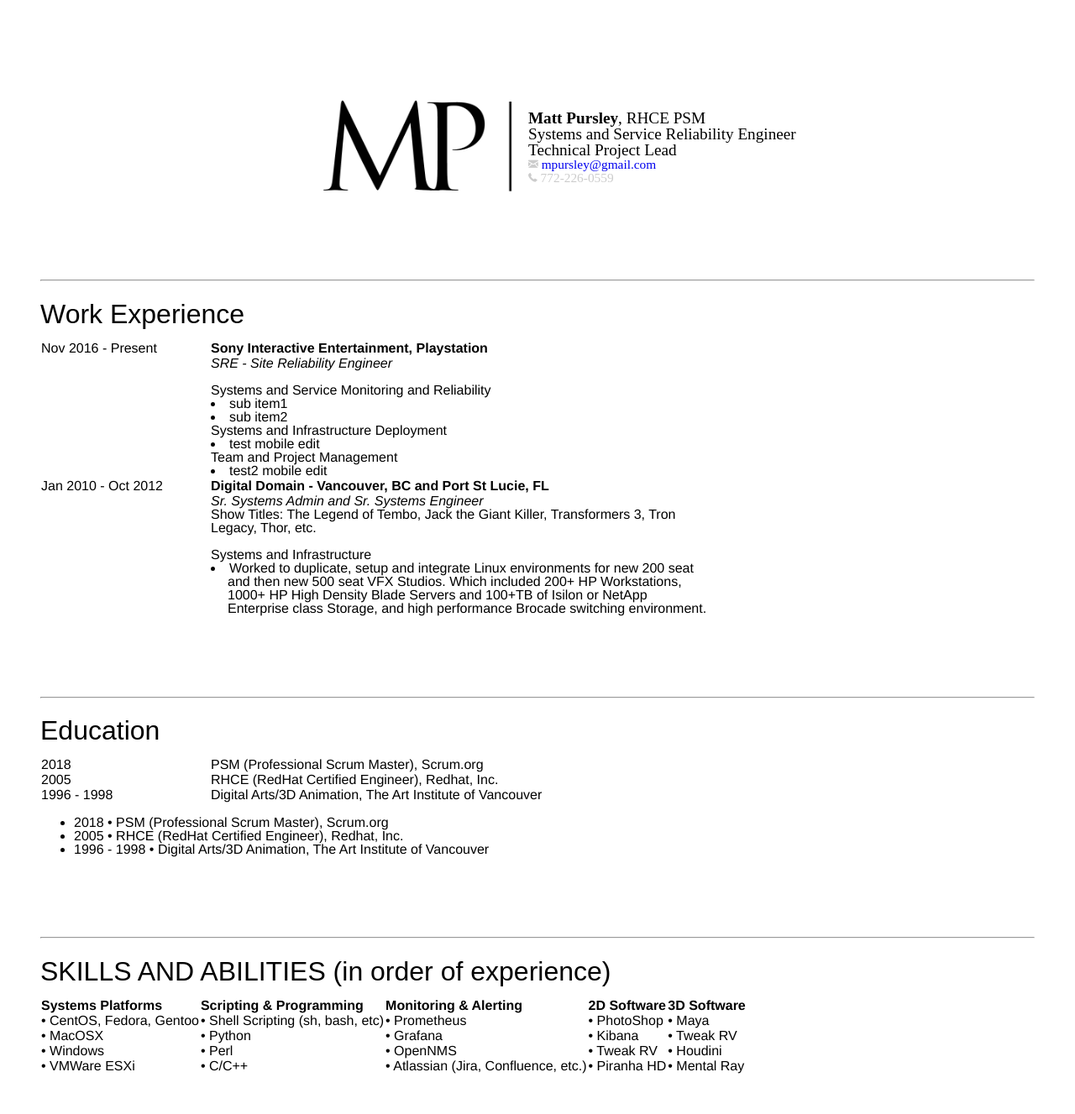
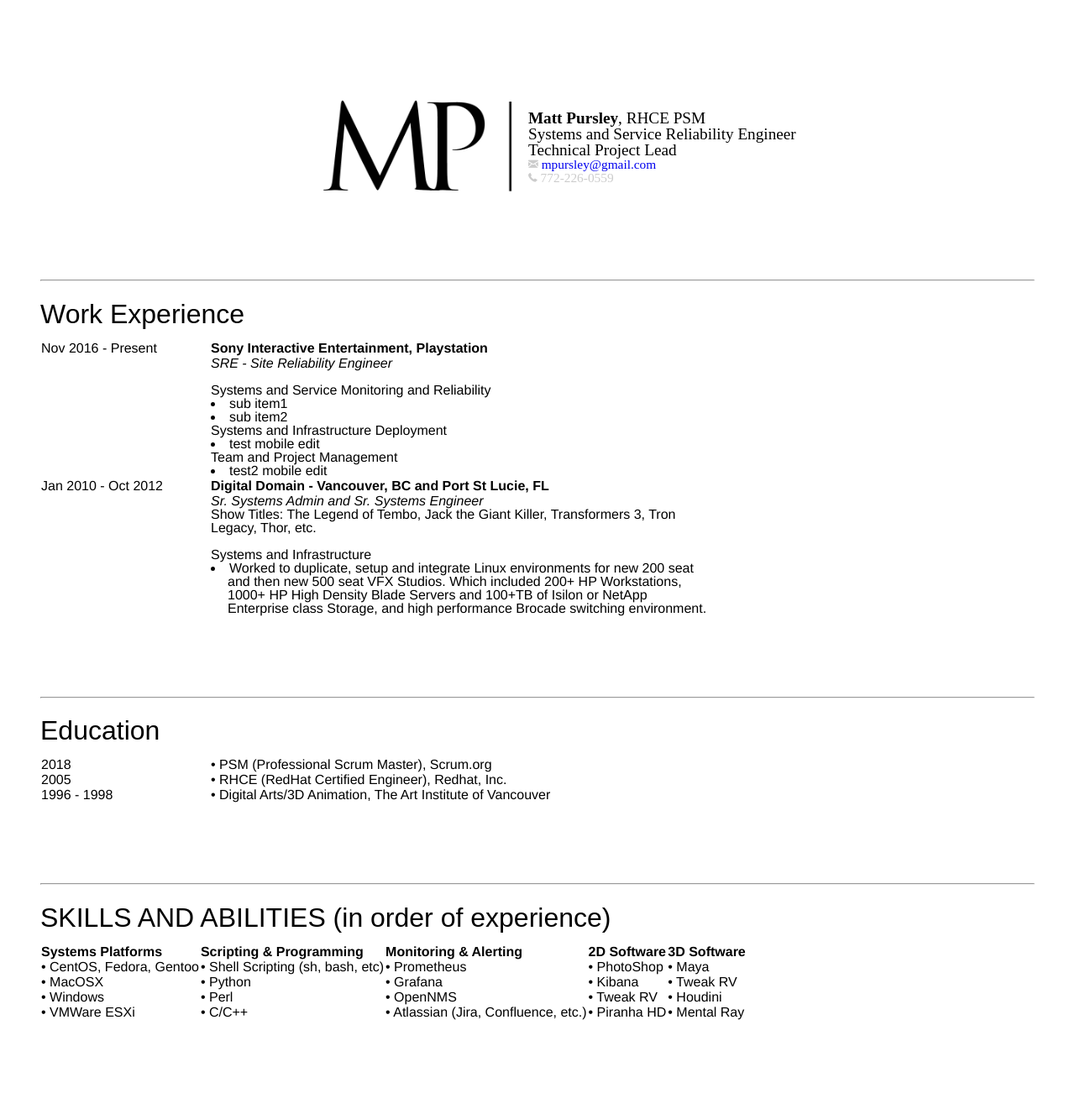
Before and after one commit to mpursley/mpursley.github.io, a Jekyll site: the page built from index_resume_short.md, in a window 1280 px wide. Shown: the whole page at 84% size. Built offline with Jekyll 4.4.1, drawn with Linux system fonts in a browser that asks for light colours; after the commit the page ends 1263 px from its top, so only the background shows below that.

Commit message:
Update index_resume_short.md

```diff
--- a/index_resume_short.md
+++ b/index_resume_short.md
@@ -86,7 +86,7 @@
       2018
     </td>
     <td>
-      PSM (Professional Scrum Master), Scrum.org
+      • PSM (Professional Scrum Master), Scrum.org
     </td>
   </tr>
   <tr>
@@ -94,7 +94,7 @@
       2005
     </td>
     <td>
-      RHCE (RedHat Certified Engineer), Redhat, Inc.
+      • RHCE (RedHat Certified Engineer), Redhat, Inc.
     </td>
   </tr>
   <tr>
@@ -102,15 +102,10 @@
       1996 - 1998
     </td>
     <td>
-      Digital Arts/3D Animation, The Art Institute of Vancouver
+      • Digital Arts/3D Animation, The Art Institute of Vancouver
     </td>
   </tr>
 </table>
-
-* 2018 • PSM (Professional Scrum Master), Scrum.org
-* 2005 • RHCE (RedHat Certified Engineer), Redhat, Inc.
-* 1996 - 1998 • Digital Arts/3D Animation, The Art Institute of Vancouver
-
 
 <br><br><br><br>
 <hr>
```
